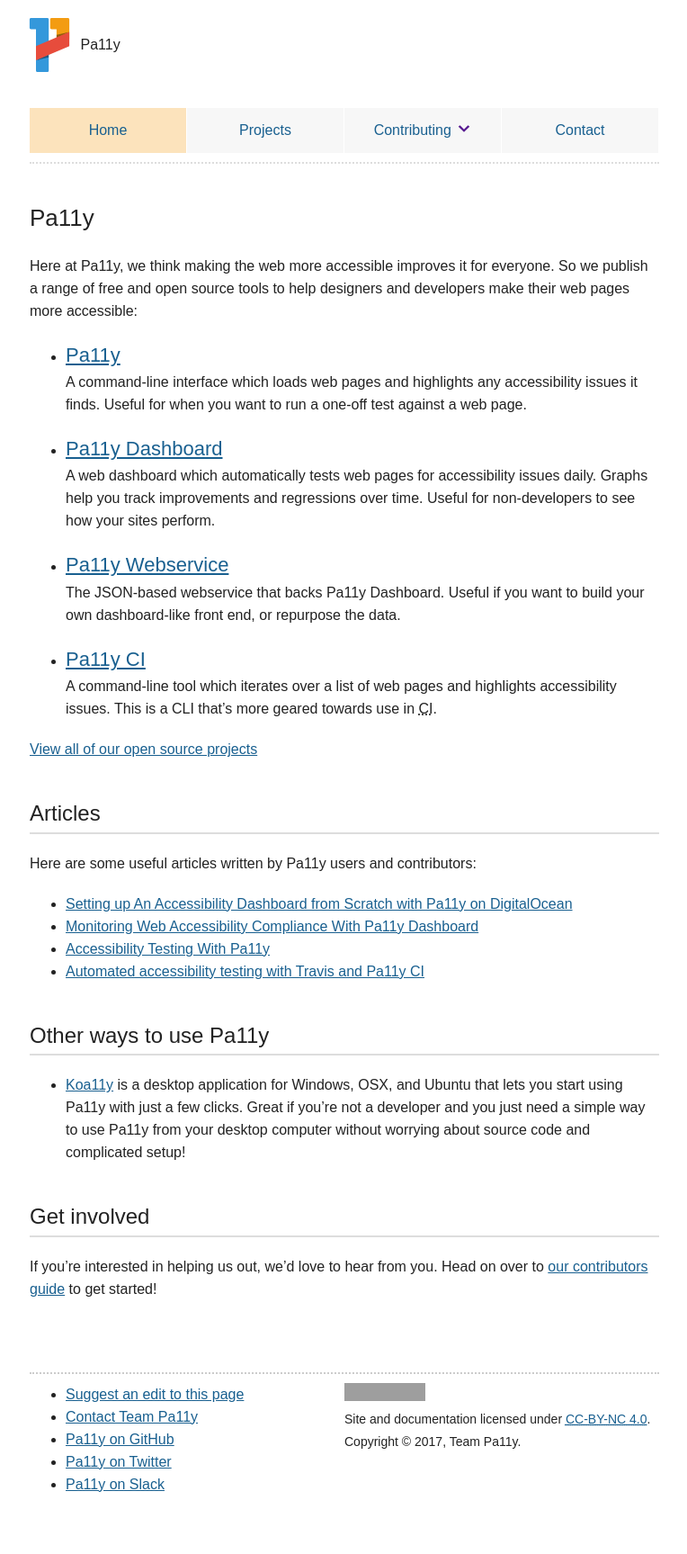
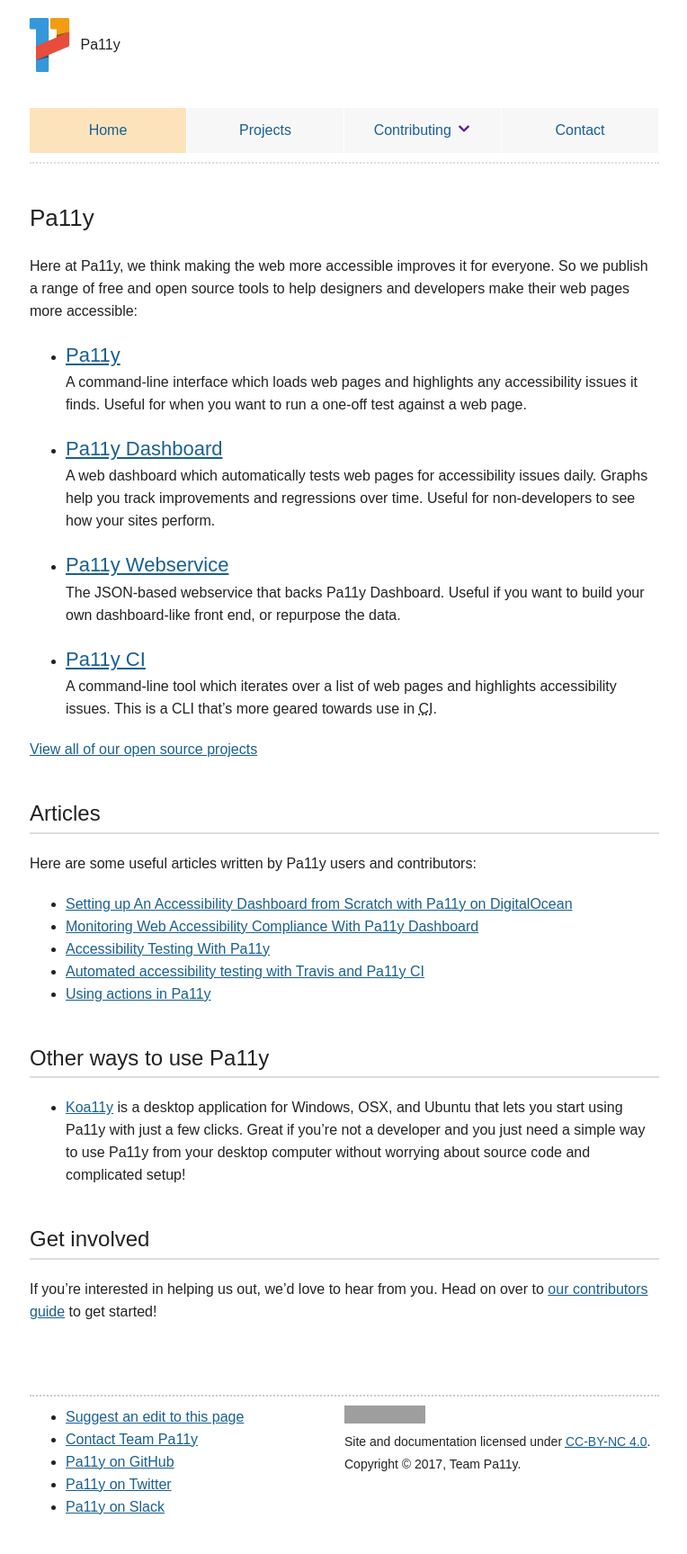
Before and after one commit to pa11y/pa11y.github.io, a Jekyll site: the page built from pages/home.md, in a window 1280 px wide. Shown: the whole page at 90% size, without its empty margins (257-1021 px from the left). Built offline with Jekyll 4.4.1, drawn with Linux system fonts in a browser that asks for light colours; before the commit the page ends 1702 px from its top, so only the background shows below that; grey boxes are pictures that could not be loaded.

Commit message:
Add Hollie's post on actions to the home page (#65)

```diff
--- a/pages/home.md
+++ b/pages/home.md
@@ -32,6 +32,7 @@ Here are some useful articles written by Pa11y users and contributors:
   - [Monitoring Web Accessibility Compliance With Pa11y Dashboard](https://www.lullabot.com/articles/monitoring-web-accessibility-compliance-with-pa11y-dashboard)
   - [Accessibility Testing With Pa11y](http://cruft.io/posts/accessibility-testing-with-pa11y/)
   - [Automated accessibility testing with Travis and Pa11y CI](http://cruft.io/posts/automated-accessibility-testing-node-travis-ci-pa11y/)
+  - [Using actions in Pa11y](http://hollsk.co.uk/posts/view/using-actions-in-pa11y)
 
 
 ## Other ways to use Pa11y
```
